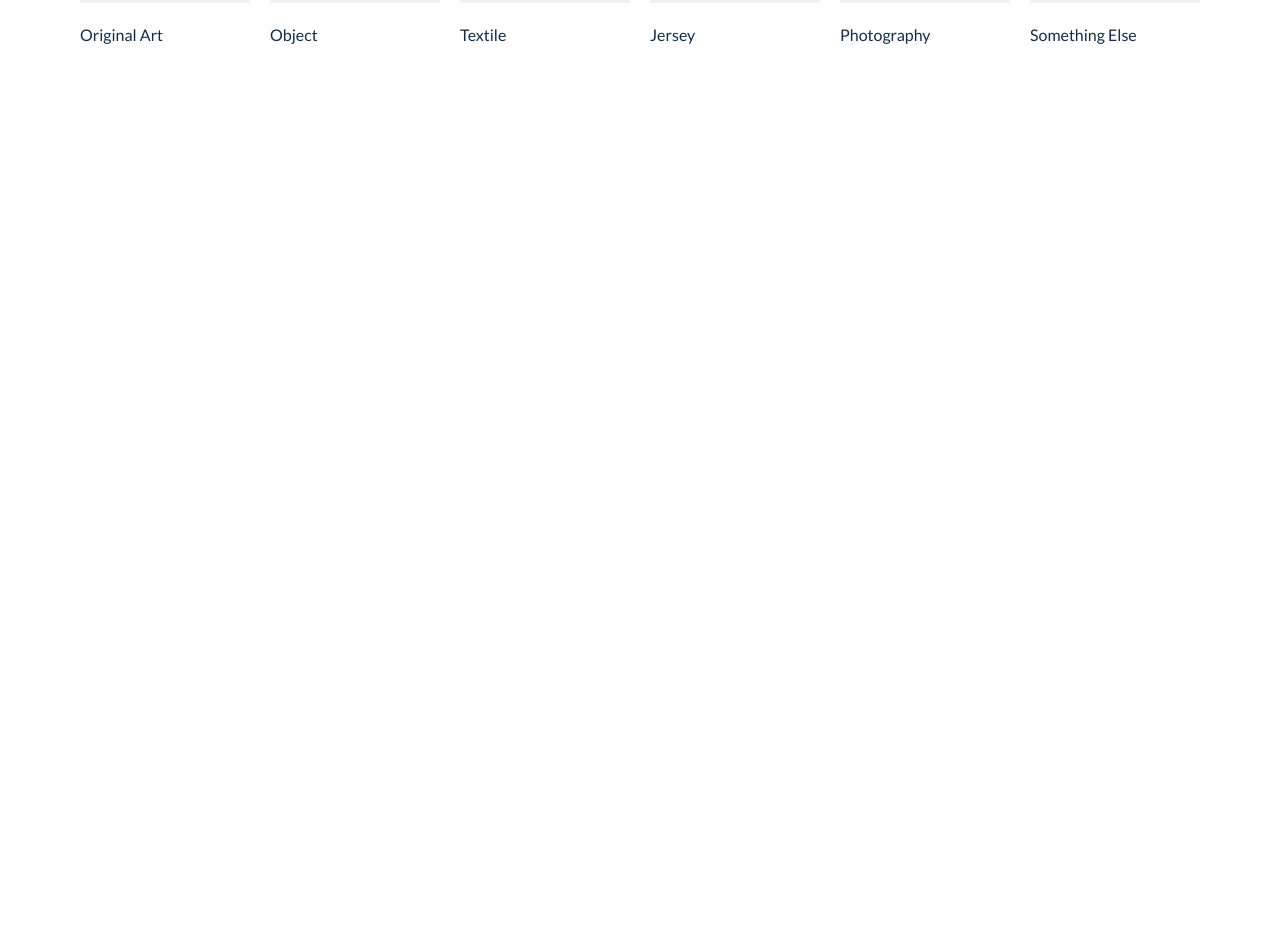
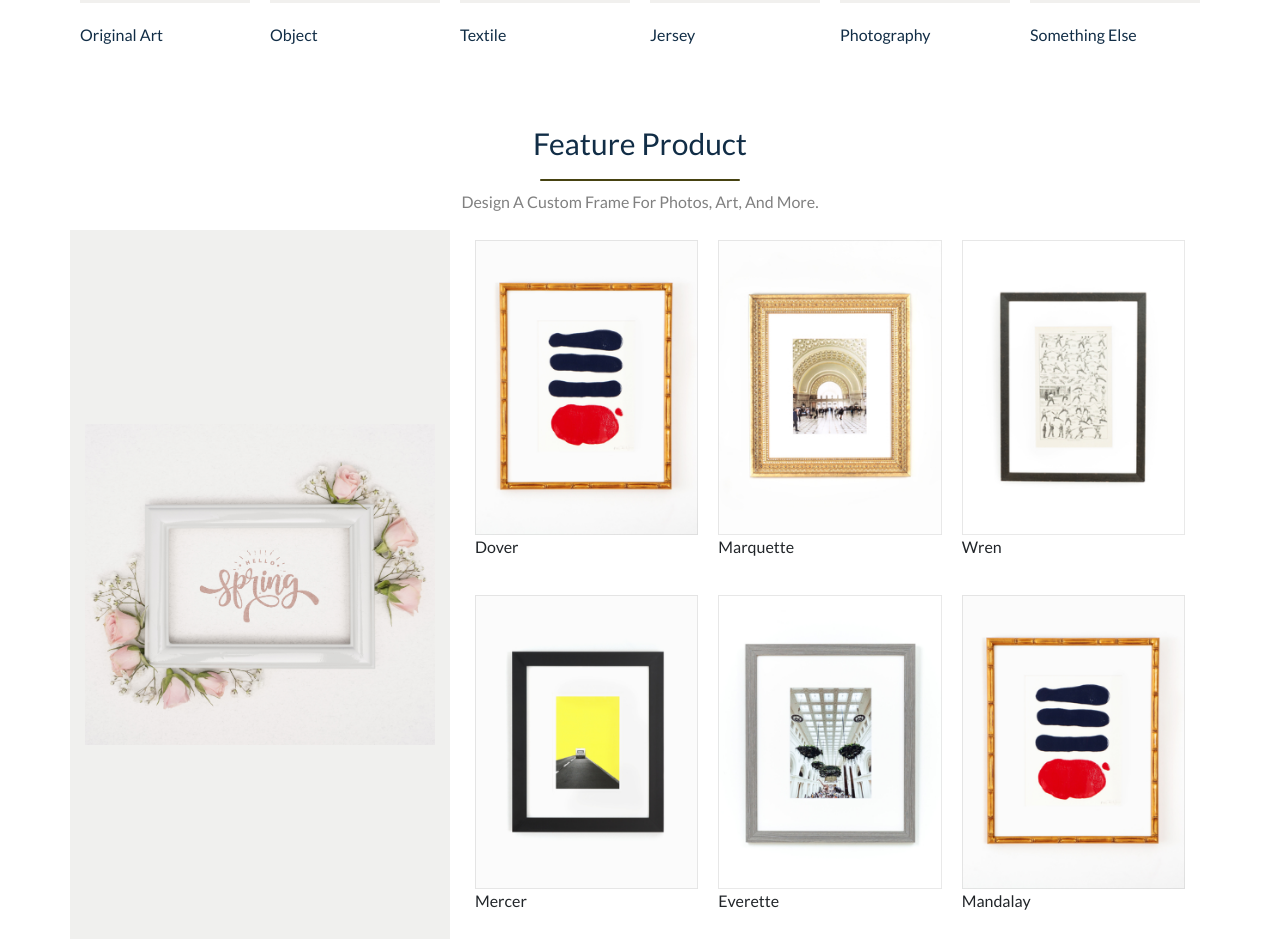
Before and after one commit to SarahSajid/FramingWebsiteUsingReactstrap, a React (Create React App) app: page / in a window 1280 px wide. Shown: the part 1120-2059 px from the top of the page. Before the commit the page ends 1241 px from the top, so only its background shows below. Built offline with nearby package versions, Linux system fonts and the light colour scheme.

Commit message:
Add section 3 to app

```diff
--- a/src/App.js
+++ b/src/App.js
@@ -13,6 +13,12 @@ import keychain from './assets/keychain.png';
 import minion from './assets/minion.png';
 import photography from './assets/photography.png';
 import textile from './assets/textile.png';
+import abstractOne from './assets/abstract-1.png';
+import abstractTwo from './assets/abstract-2.png';
+import abstractThree from './assets/abstract-3.png';
+import abstractFour from './assets/abstract-4.png';
+import abstractFive from './assets/abstract-5.png';
+import abstractSix from './assets/abstract-6.png';
 
 function App() {
   return (
@@ -94,6 +100,60 @@ function App() {
       </div>
       <br/>
       <br/>
+      <div className="text-center" style={{margin: '0 40px', display: 'flex', flexDirection: 'column', justifyContent: 'center'}}>
+        <p style={{color: '#112D46', fontWeight: '500', fontSize: '30px', marginBottom: '0'}}>Feature Product</p>
+        <div><img src={separator} style={{width: '200px'}}></img></div>
+        <p style={{color: 'gray'}}>Design A Custom Frame For Photos, Art, And More.</p>
+        <Container>
+          <Row>
+            <Col xs={4} style={{display: 'flex', alignItems: 'center', backgroundColor: '#f0f0ee'}}>
+              <img src={springFrame} style={{width: '100%'}}></img>
+            </Col>
+            <Col xs={8}>
+              <Container>
+                <Row>
+                  <Col xs="4" className="framing-element-container">
+                    <div  className="abstract-element">
+                      <img src={abstractSix} className="framing-element-img"></img>
+                    </div>
+                    <p className="text-left abstract-element-desc">Dover</p>
+                  </Col>
+                  <Col xs="4" className="framing-element-container">
+                    <div  className="abstract-element">
+                      <img src={abstractTwo} className="framing-element-img"></img>
+                    </div>
+                    <p className="text-left abstract-element-desc">Marquette</p>
+                  </Col>
+                  <Col xs="4" className="framing-element-container">
+                    <div  className="abstract-element">
+                      <img src={abstractThree} className="framing-element-img"></img>
+                    </div>
+                    <p className="text-left abstract-element-desc">Wren</p>
+                  </Col>
+                  <Col xs="4" className="framing-element-container">
+                    <div  className="abstract-element">
+                      <img src={abstractFour} className="framing-element-img"></img>
+                    </div>
+                    <p className="text-left abstract-element-desc">Mercer</p>
+                  </Col>
+                  <Col xs="4" className="framing-element-container">
+                    <div  className="abstract-element">
+                      <img src={abstractFive} className="framing-element-img"></img>
+                    </div>
+                    <p className="text-left abstract-element-desc">Everette</p>
+                  </Col>
+                  <Col xs="4" className="framing-element-container">
+                    <div  className="abstract-element">
+                      <img src={abstractSix} className="framing-element-img"></img>
+                    </div>
+                    <p className="text-left abstract-element-desc">Mandalay</p>
+                  </Col>
+                </Row>
+              </Container>
+            </Col>
+          </Row>
+        </Container>
+      </div>
     </div>
   );
 }
```
